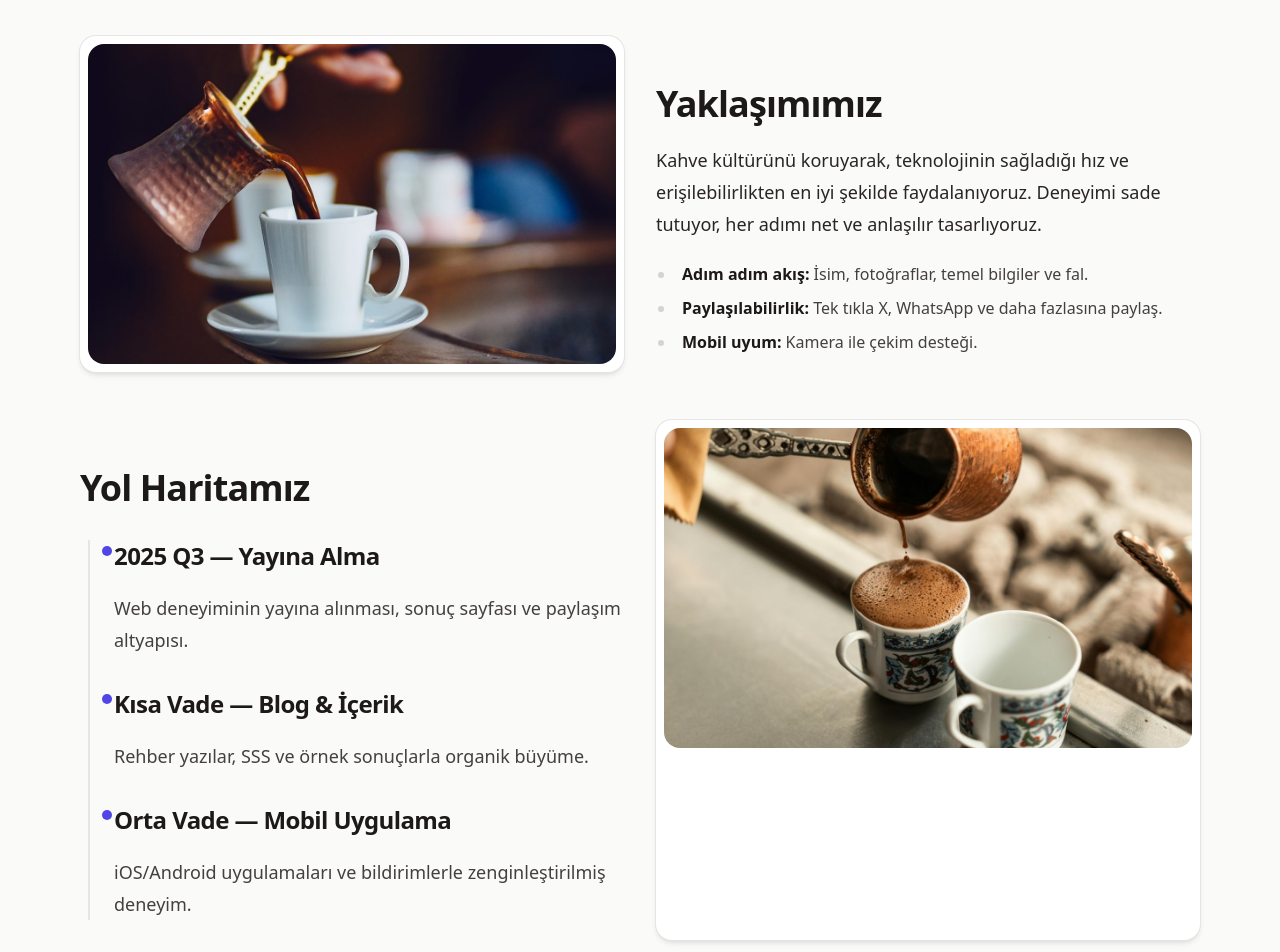
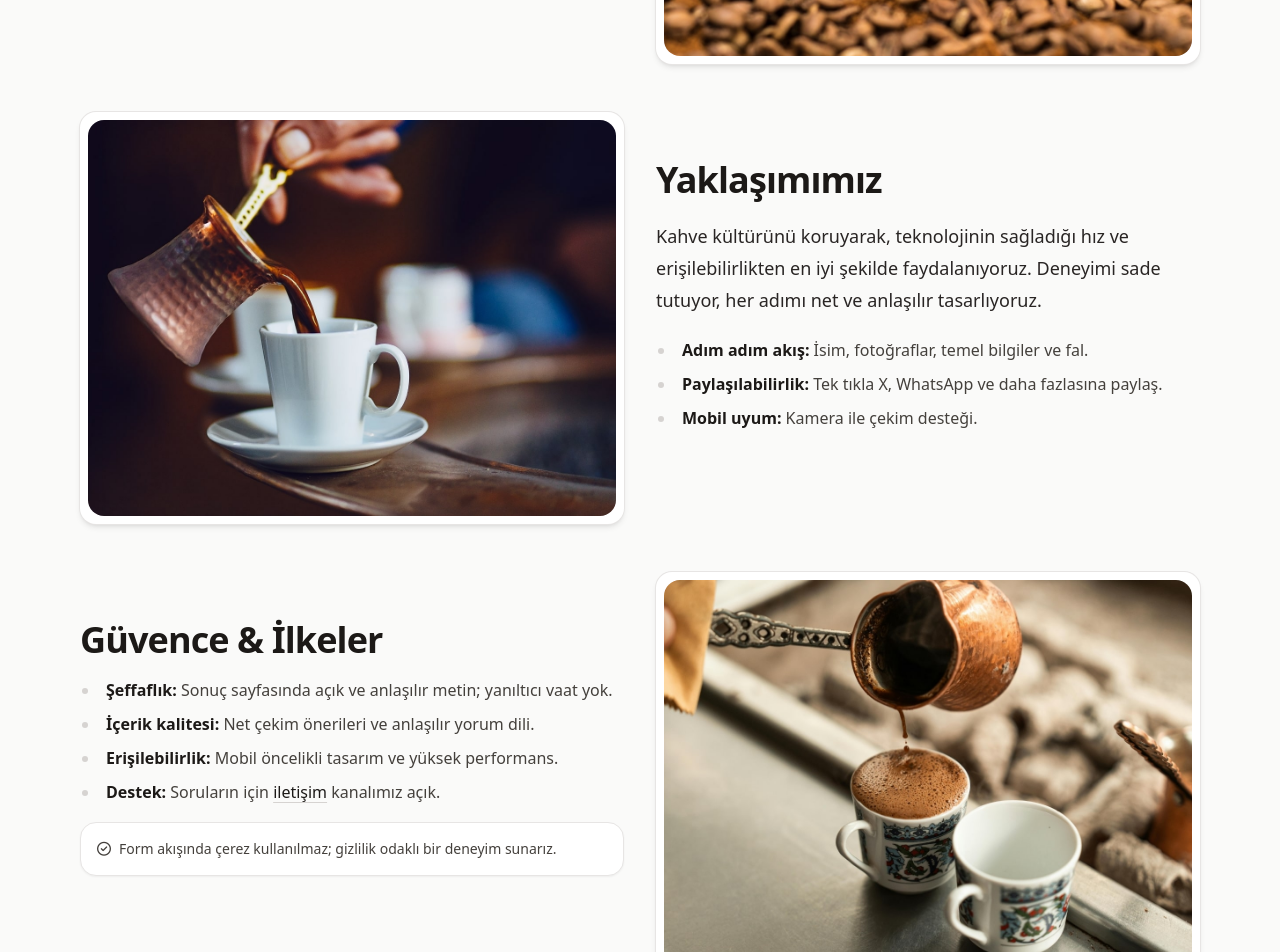
Before and after one commit to kuleliworks/kahve-fali, a Next.js app: page /hakkimizda in a window 1280 px wide. Shown: the part 620-1572 px from the top of the page. Built offline with nearby package versions, Linux system fonts and the light colour scheme.

Commit message:
Update page.tsx

```diff
--- a/app/hakkimizda/page.tsx
+++ b/app/hakkimizda/page.tsx
@@ -50,33 +50,29 @@ export default function Page() {
           </ul>
         </article>
 
-        {/* Sağ görsel */}
+        {/* Sağ görsel — 1200×900, orana göre akıyor */}
         <div className="k-card p-2">
-          <div className="h-60 w-full overflow-hidden rounded-2xl sm:h-72 lg:h-80">
           {/* eslint-disable-next-line @next/next/no-img-element */}
           <img
             src="/resim/1-min.jpg"
             alt="Misyon & Değerler görseli"
-              className="h-full w-full object-cover"
+            className="w-full h-auto rounded-2xl object-cover"
             loading="lazy"
           />
-          </div>
         </div>
       </div>
 
       {/* BLOK 2 — Sol görsel / Sağ içerik */}
       <div className="mx-auto mt-12 grid gap-8 lg:grid-cols-2">
-        {/* Sol görsel (mobilde alta, büyük ekranda sola) */}
+        {/* Sol görsel — 1200×900, orana göre akıyor */}
         <div className="order-last k-card p-2 lg:order-first">
-          <div className="h-60 w-full overflow-hidden rounded-2xl sm:h-72 lg:h-80">
           {/* eslint-disable-next-line @next/next/no-img-element */}
           <img
             src="/resim/2-min.jpg"
             alt="Yaklaşımımız görseli"
-              className="h-full w-full object-cover"
+            className="w-full h-auto rounded-2xl object-cover"
             loading="lazy"
           />
-          </div>
         </div>
 
         <article className="prose-article">
@@ -93,40 +89,31 @@ export default function Page() {
         </article>
       </div>
 
-      {/* BLOK 3 — Sol içerik / Sağ görsel */}
+      {/* BLOK 3 — Sol içerik / Sağ görsel (Yol Haritası yerine Güvence & İlkeler) */}
       <div className="mx-auto mt-12 grid gap-8 lg:grid-cols-2">
         <article className="prose-article">
-          <h2>Yol Haritamız</h2>
-          <div className="not-prose relative ml-2 border-l-2 border-stone-200 pl-6">
-            <div className="relative mb-6">
-              <span className="absolute -left-3 top-1.5 h-2.5 w-2.5 rounded-full bg-indigo-600" />
-              <h3 className="font-semibold">2025 Q3 — Yayına Alma</h3>
-              <p className="text-stone-700">Web deneyiminin yayına alınması, sonuç sayfası ve paylaşım altyapısı.</p>
-            </div>
-            <div className="relative mb-6">
-              <span className="absolute -left-3 top-1.5 h-2.5 w-2.5 rounded-full bg-indigo-600" />
-              <h3 className="font-semibold">Kısa Vade — Blog &amp; İçerik</h3>
-              <p className="text-stone-700">Rehber yazılar, SSS ve örnek sonuçlarla organik büyüme.</p>
-            </div>
-            <div className="relative">
-              <span className="absolute -left-3 top-1.5 h-2.5 w-2.5 rounded-full bg-indigo-600" />
-              <h3 className="font-semibold">Orta Vade — Mobil Uygulama</h3>
-              <p className="text-stone-700">iOS/Android uygulamaları ve bildirimlerle zenginleştirilmiş deneyim.</p>
-            </div>
+          <h2>Güvence &amp; İlkeler</h2>
+          <ul>
+            <li><strong>Şeffaflık:</strong> Sonuç sayfasında açık ve anlaşılır metin; yanıltıcı vaat yok.</li>
+            <li><strong>İçerik kalitesi:</strong> Net çekim önerileri ve anlaşılır yorum dili.</li>
+            <li><strong>Erişilebilirlik:</strong> Mobil öncelikli tasarım ve yüksek performans.</li>
+            <li><strong>Destek:</strong> Soruların için <a href="/iletisim">iletişim</a> kanalımız açık.</li>
+          </ul>
+          <div className="k-note mt-4 text-sm text-stone-700">
+            <i className="fa-regular fa-circle-check mr-2" />
+            Form akışında çerez kullanılmaz; gizlilik odaklı bir deneyim sunarız.
           </div>
         </article>
 
-        {/* Sağ görsel */}
+        {/* Sağ görsel — 1200×900, orana göre akıyor */}
         <div className="k-card p-2">
-          <div className="h-60 w-full overflow-hidden rounded-2xl sm:h-72 lg:h-80">
           {/* eslint-disable-next-line @next/next/no-img-element */}
           <img
             src="/resim/3-min.jpg"
-              alt="Yol haritası görseli"
-              className="h-full w-full object-cover"
+            alt="Güvence & İlkeler görseli"
+            className="w-full h-auto rounded-2xl object-cover"
             loading="lazy"
           />
-          </div>
         </div>
       </div>
 
```
Lines whose indentation alone changed are shown as unchanged.
